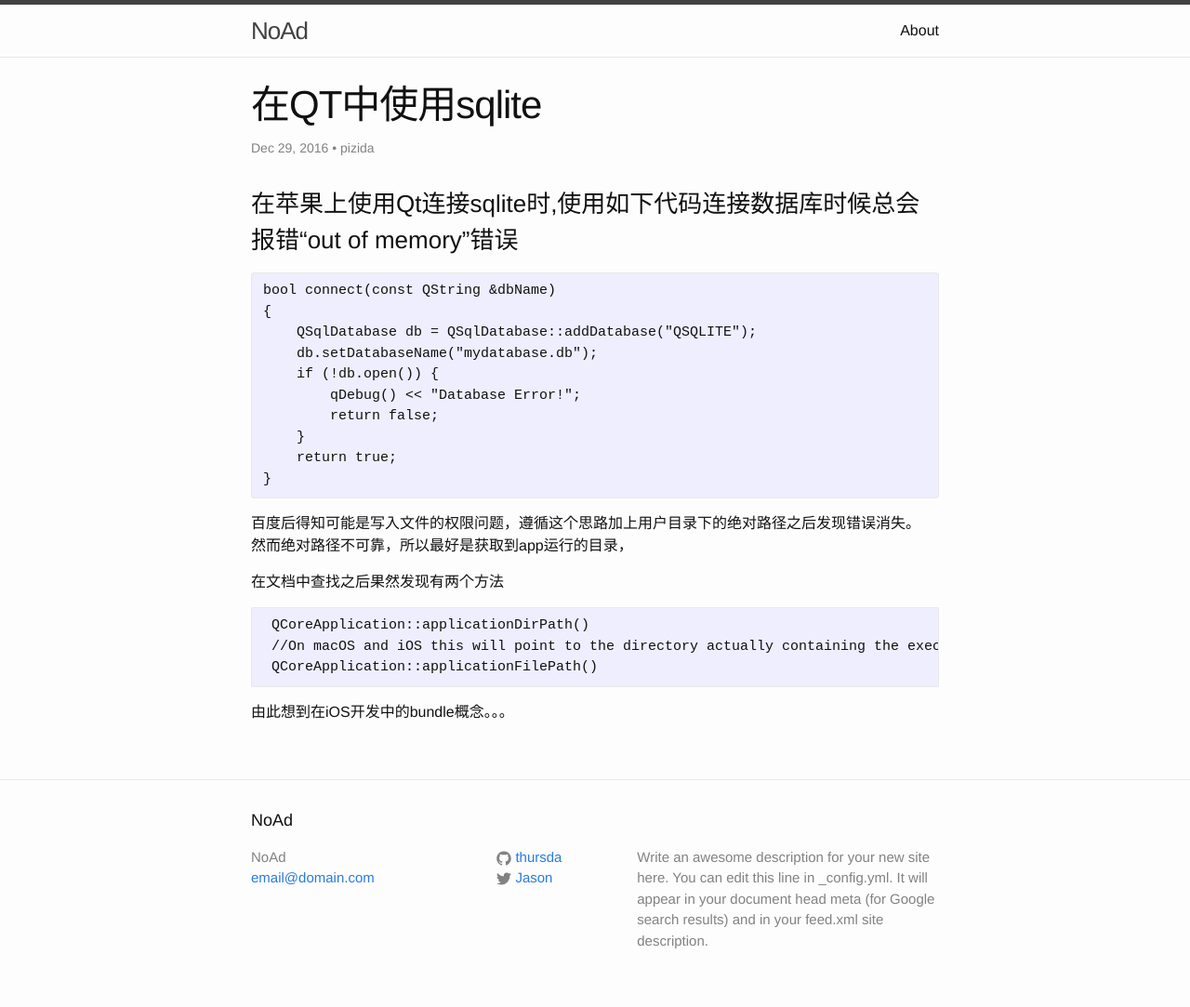
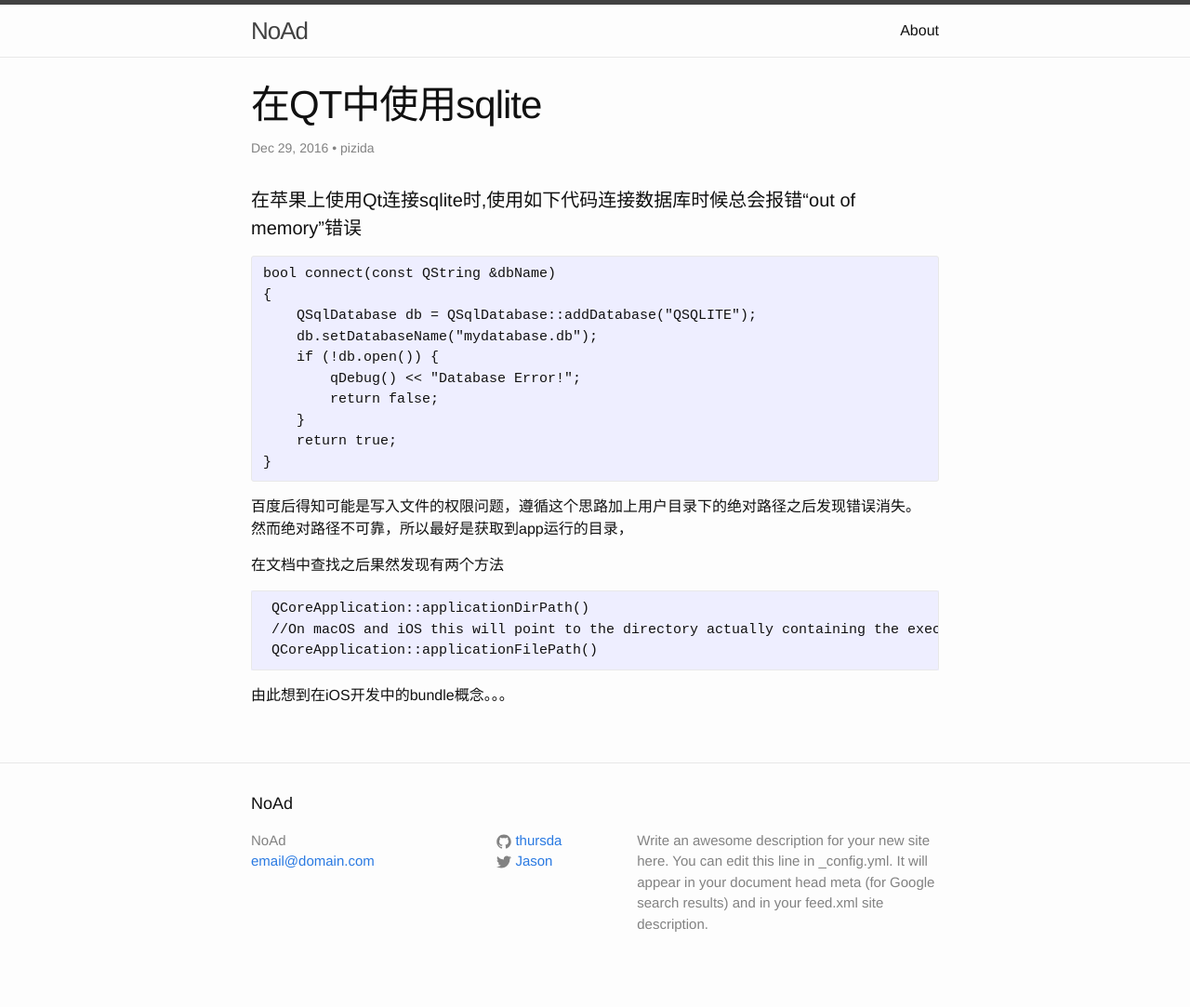
Before and after one commit to Thursda/Thursday.github.io, a Jekyll site: the page built from _posts/2016-12-29-learnngQt.md, in a window 1280 px wide. Shown: the whole page at 93% size. Built offline with Jekyll 4.4.1, drawn with Linux system fonts in a browser that asks for light colours.

Commit message:
modify format

````diff
--- a/_posts/2016-12-29-learnngQt.md
+++ b/_posts/2016-12-29-learnngQt.md
@@ -8,7 +8,7 @@ categories: qt
 tag: qt
 ---
 
-### 在苹果上使用Qt连接sqlite时,使用如下代码连接数据库时候总会报错“out of memory"错误
+#### 在苹果上使用Qt连接sqlite时,使用如下代码连接数据库时候总会报错“out of memory"错误
 
 ```C++
 bool connect(const QString &dbName)
````
